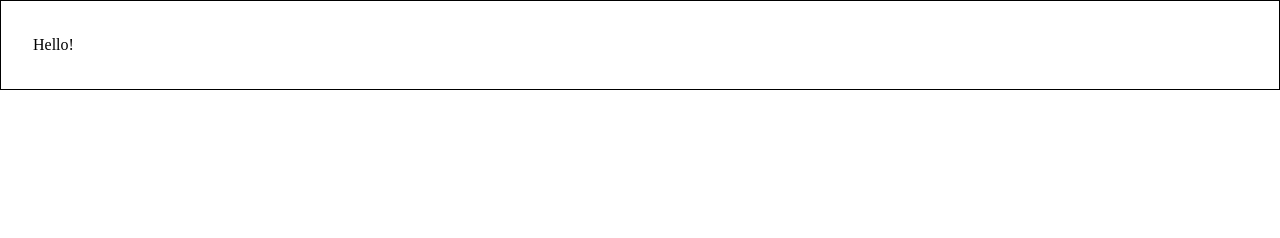
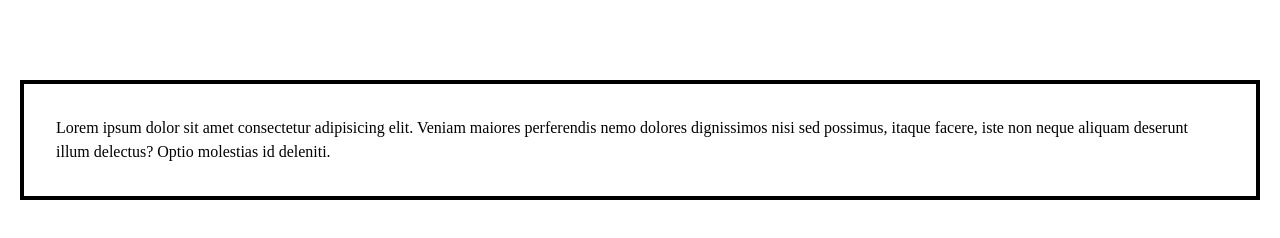
Before and after one commit to creativeemon/learn-tailwind-css, a website: page src/index.html in a window 1280 px wide. Drawn offline with Linux system fonts and the light colour scheme; a web font is replaced by a local one.

Commit message:
Spacing sm:mt-20 add

```diff
--- a/src/index.html
+++ b/src/index.html
@@ -13,7 +13,7 @@
 <body class="font-primary">
     <!-- Spacing  -->
     <div>
-        <h2 class="border p-8">Hello!</h2>
+        <p class="border-4 p-8  mx-5 sm:mt-20 mt-5">Lorem ipsum dolor sit amet consectetur adipisicing elit. Veniam maiores perferendis nemo dolores dignissimos nisi sed possimus, itaque facere, iste non neque aliquam deserunt illum delectus? Optio molestias id deleniti.</p>
     </div>
 </body>
 </html>
```
Also changed, not shown: src/output.css.
